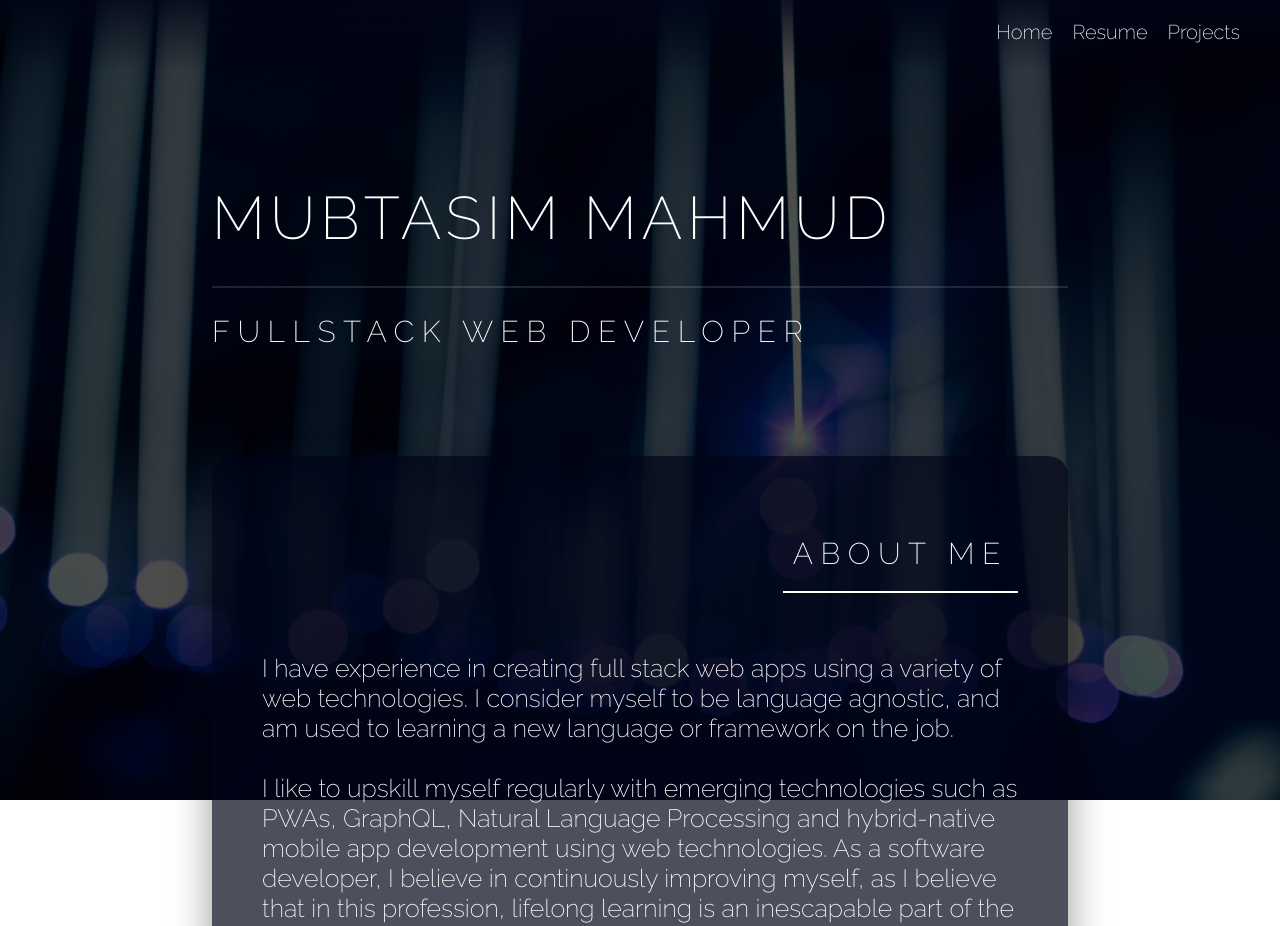
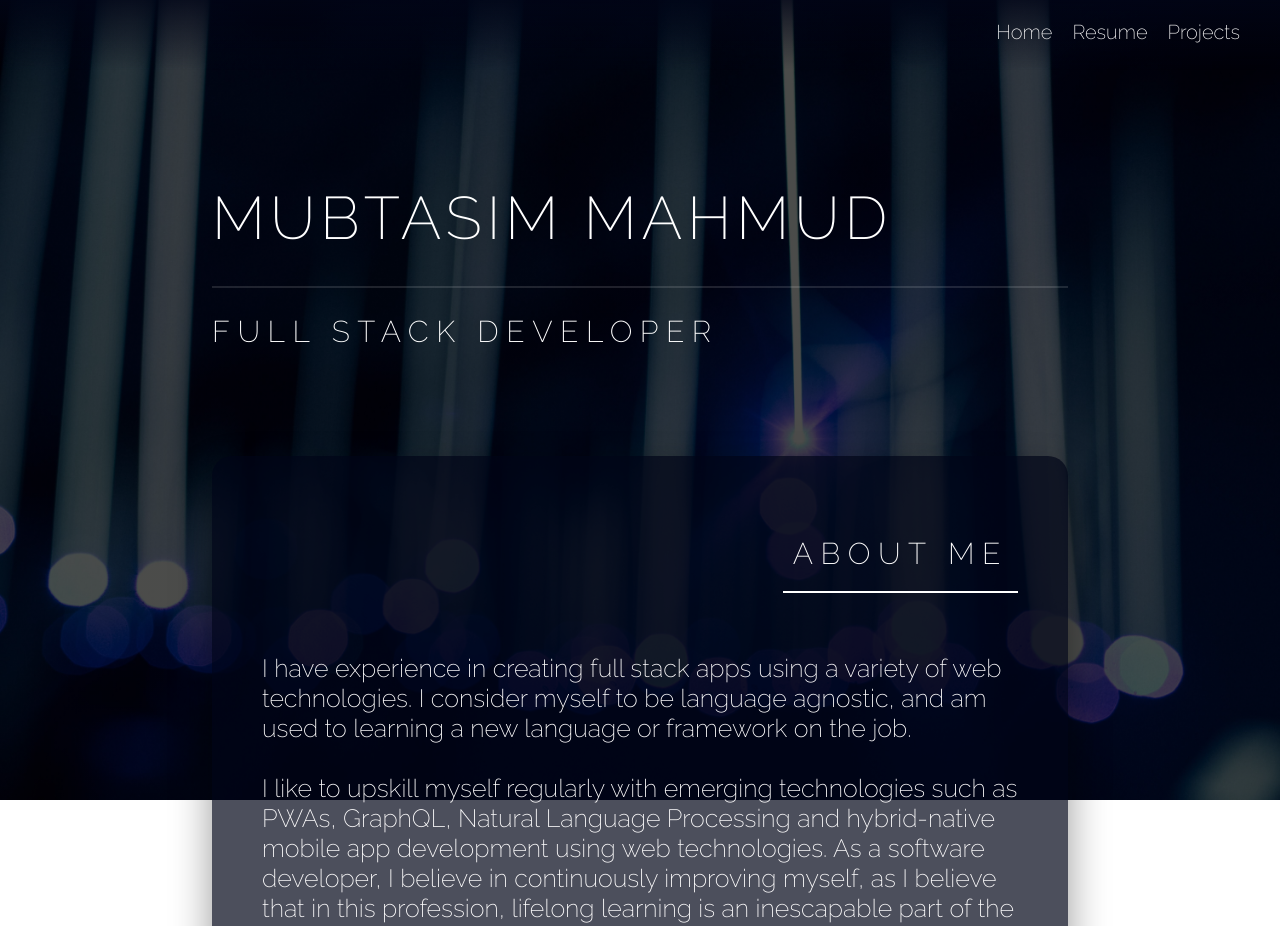
Before and after one commit to mub2332/portfolio, a React (Create React App) app: page / in a window 1280 px wide. Shown: the top 926 px of the page. Built offline with nearby package versions, Linux system fonts and the light colour scheme.

Commit message:
Updated Home

```diff
--- a/src/pages/home/Home.jsx
+++ b/src/pages/home/Home.jsx
@@ -6,14 +6,14 @@ const Home = () => {
     <div className={s.header}>
       <section className={s.headerText}>
         <h1 className={s.title}>Mubtasim Mahmud</h1>
-        <h1 className={s.subtitle}>Fullstack Web Developer</h1>
+        <h1 className={s.subtitle}>Full Stack Developer</h1>
       </section>
       <section className={s.about}>
         <h2 className={s.header}>About Me</h2>
         <p className={s.content}>
-          I have experience in creating full stack web apps using a variety of
-          web technologies. I consider myself to be language agnostic, and am
-          used to learning a new language or framework on the job.
+          I have experience in creating full stack apps using a variety of web
+          technologies. I consider myself to be language agnostic, and am used
+          to learning a new language or framework on the job.
           <br />
           <br />I like to upskill myself regularly with emerging technologies
           such as PWAs, GraphQL, Natural Language Processing and hybrid-native
```
